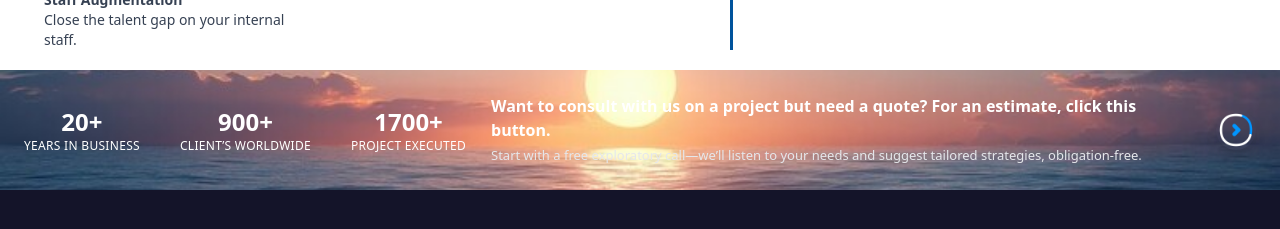
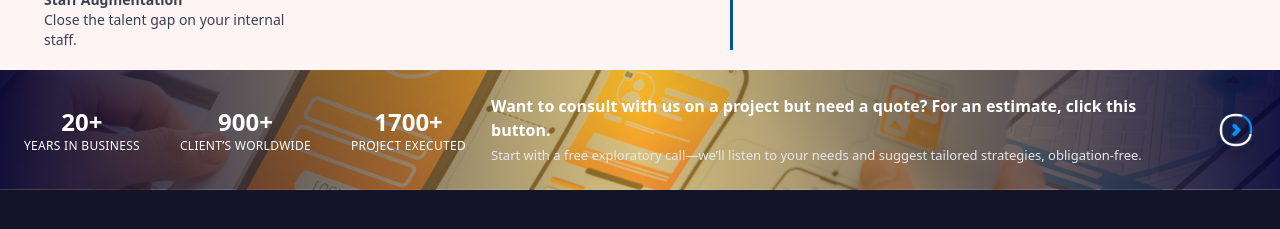
Before and after one commit to ParitoshBarman/Design-Dot, a React (Vite) app: page / in a window 1280 px wide. Shown: the part 639-868 px from the top of the page. Built offline with nearby package versions, Linux system fonts and the light colour scheme.

Commit message:
little adjustment that came into my mind

```diff
--- a/src/components/EngagementModels.jsx
+++ b/src/components/EngagementModels.jsx
@@ -1,6 +1,6 @@
 export default function EngagementModels() {
     return (
-        <section className="w-full bg-white py-5 px-5 flex flex-col md:flex-row gap-8 max-w-8xl mx-auto" style={{"maxWidth":"1500px"}}>
+        <section className="w-full bg-[#fff4f4] py-5 px-5 flex flex-col md:flex-row gap-8 max-w-8xl mx-auto" style={{"maxWidth":"1500px"}}>
 
             {/* Left Side: Image + Content */}
             <div className="w-full md:w-1/3 min-w-[300px]">
--- a/src/components/StatsCTA.jsx
+++ b/src/components/StatsCTA.jsx
@@ -8,11 +8,17 @@ export default function StatsCTA() {
     return (
         <section
             className="relative w-full text-white">
-            {/* Gradient Overlay */}
-            {/* <div className="absolute inset-0 bg-gradient-to-r from-[#0A2F75]/90 via-black/60 to-black/40"></div> */}
 
-            {/* Content */}
-            <div className="relative z-10 max-w-8xl mx-auto flex flex-col md:flex-row items-center justify-between py-6 px-6 gap-6" style={{ backgroundImage: "url('/backgroundImage.png')", backgroundSize: "cover", backgroundPosition: "center", "maxWidth":"1500px"}}>
+            {/* <div className="relative z-10 max-w-8xl mx-auto flex flex-col md:flex-row items-center justify-between py-6 px-6 gap-6" style={{ backgroundImage: "url('/Rectangle 95.jpg')", backgroundSize: "cover", backgroundPosition: "center", "maxWidth":"1500px"}}> */}
+            <div
+                className="relative z-10 max-w-8xl mx-auto flex flex-col md:flex-row items-center justify-between py-6 px-6 gap-6"
+                style={{
+                    backgroundImage: "linear-gradient(to right, rgba(0,0,50,0.9), rgb(255 194 66 / 57%), rgba(0,0,50,0.9)), url('/Rectangle 95.jpg')",
+                    backgroundSize: "cover",
+                    backgroundPosition: "center",
+                    maxWidth: "1500px",
+                }}
+            >
 
                 {/* Stats */}
                 <div className="flex flex-col md:flex-row gap-10 text-center md:text-left">
@@ -25,12 +31,12 @@ export default function StatsCTA() {
                 </div>
 
                 {/* CTA Text */}
-                <div className="text-center md:text-left max-w-2xl" style={{"maxWidth":"700px"}}>
+                <div className="text-center md:text-left max-w-2xl" style={{ "maxWidth": "700px" }}>
                     <h2 className="text-base font-bold">
                         Want to consult with us on a project but need a quote?{" "}
                         <span className="font-semibold">For an estimate, click this button.</span>
                     </h2>
-                    <p className="mt-1 text-gray-200" style={{"fontSize":"13px"}}>
+                    <p className="mt-1 text-gray-200" style={{ "fontSize": "13px" }}>
                         Start with a free exploratory call—we’ll listen to your needs and suggest
                         tailored strategies, obligation-free.
                     </p>
```
Also changed, not shown: public/Rectangle 95.jpg (added).
